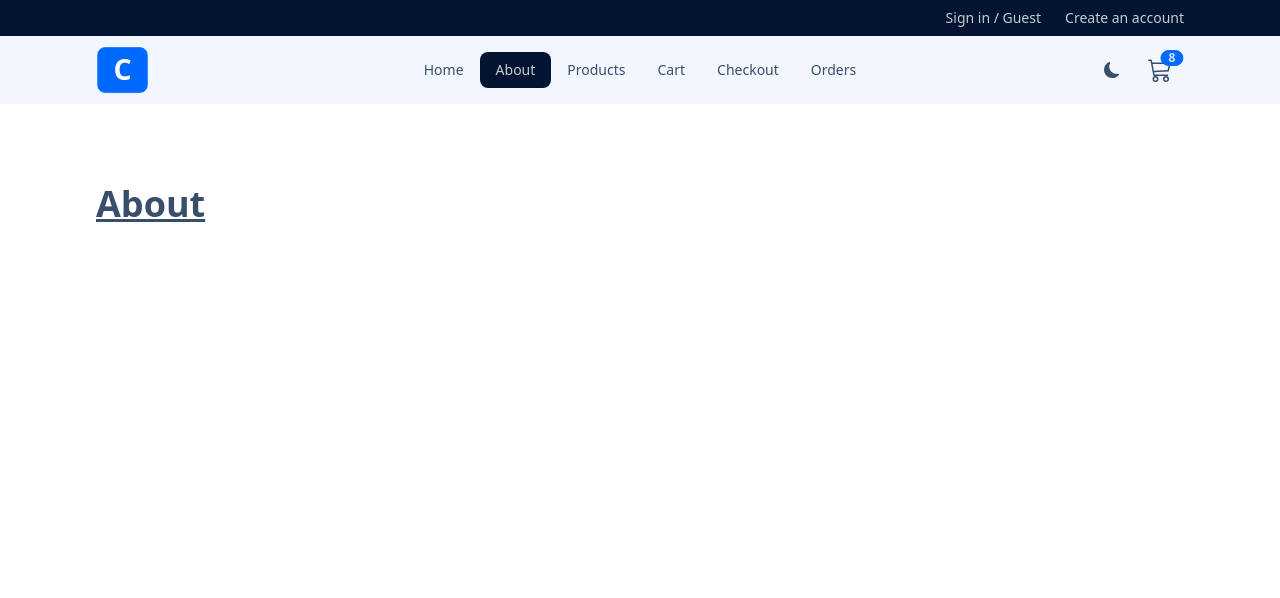
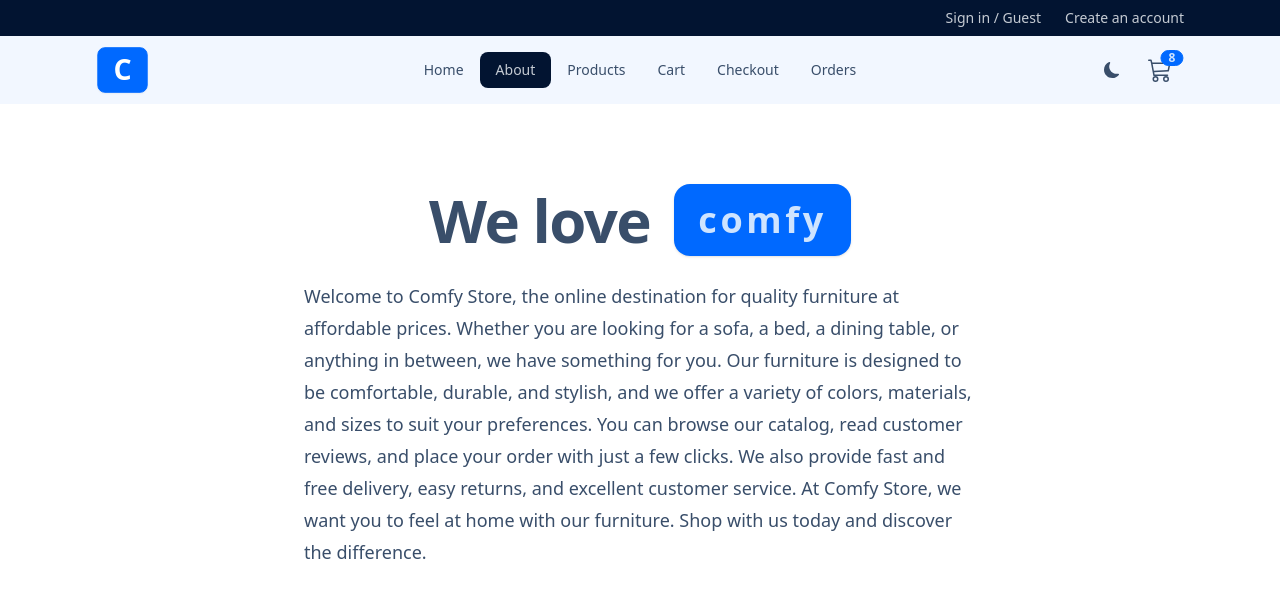
Before and after one commit to pktcodes/comfy-store-react-project-v2, a React (Vite) app: page /about in a window 1280 px wide. Shown: the top 598 px of the page. Built offline with nearby package versions, Linux system fonts and the light colour scheme.

Commit message:
About Page

```diff
--- a/src/pages/About.jsx
+++ b/src/pages/About.jsx
@@ -1,5 +1,31 @@
 const About = () => {
-  return <div className="text-4xl font-bold underline">About</div>;
+  return (
+    <>
+      <div className="flex flex-wrap items-center justify-center gap-2 sm:gap-x-6">
+        <h1 className="text-4xl font-bold leading-none tracking-tight sm:text-6xl">
+          We love
+        </h1>
+        <div className="stats bg-primary shadow">
+          <div className="stat">
+            <div className="stat-title bg-primary text-4xl font-bold tracking-widest text-primary-content">
+              comfy
+            </div>
+          </div>
+        </div>
+      </div>
+      <p className="mx-auto mt-6 max-w-2xl text-lg leading-8">
+        Welcome to Comfy Store, the online destination for quality furniture at
+        affordable prices. Whether you are looking for a sofa, a bed, a dining
+        table, or anything in between, we have something for you. Our furniture
+        is designed to be comfortable, durable, and stylish, and we offer a
+        variety of colors, materials, and sizes to suit your preferences. You
+        can browse our catalog, read customer reviews, and place your order with
+        just a few clicks. We also provide fast and free delivery, easy returns,
+        and excellent customer service. At Comfy Store, we want you to feel at
+        home with our furniture. Shop with us today and discover the difference.
+      </p>
+    </>
+  );
 };
 
 export default About;
```
